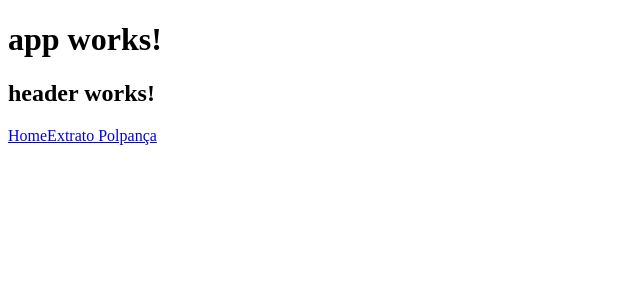
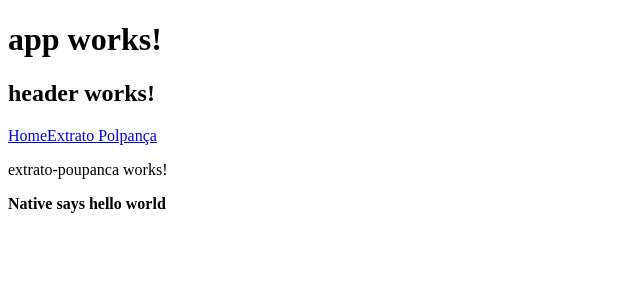
Before and after one commit to joaopavila/ng-modules, an Angular app: page /extrato-poupanca in a window 1280 px wide. Before the commit this address led to /. Shown: the top 300 px of the page, without its empty margins (0-640 px from the left). Built offline with nearby package versions, Linux system fonts and the light colour scheme.

Commit message:
fixing spelling

```diff
--- a/src/app/app.component.html
+++ b/src/app/app.component.html
@@ -1,6 +1,6 @@
 <app-header [title]="title"></app-header>
 <nav>
   <a routerLink="home" routerLinkActive="active">Home</a>
-  <a routerLink="extrato-polpanca" routerLinkActive="active">Extrato Polpança</a>
+  <a routerLink="extrato-poupanca" routerLinkActive="active">Extrato Polpança</a>
 </nav>
 <router-outlet></router-outlet>
--- a/src/app/app.routes.ts
+++ b/src/app/app.routes.ts
@@ -12,8 +12,8 @@ export const routes: Routes = [
     loadChildren: 'app/home/home.module#HomeModule',
   },
   {
-    path: 'extrato-polpanca',
-    loadChildren: 'app/extrato-polpanca/extrato-polpanca.module#ExtratoPolpancaModule',
+    path: 'extrato-poupanca',
+    loadChildren: 'app/extrato-poupanca/extrato-poupanca.module#ExtratoPoupancaModule',
   },
 ];
 
--- a/src/app/extrato-polpanca/extrato-polpanca.component.html
+++ /dev/null
@@ -1,5 +0,0 @@
-<p>
-  extrato-polpanca works!
-</p>
-
-<b>Native says hello {{hello}}</b>
--- /dev/null
+++ b/src/app/extrato-poupanca/extrato-poupanca.component.html
@@ -0,0 +1,5 @@
+<p>
+  extrato-poupanca works!
+</p>
+
+<b>Native says hello {{hello}}</b>
```
Also changed, not shown: src/app/extrato-polpanca/extrato-polpanca.module.ts (deleted, +0 -17 lines), src/app/extrato-polpanca/extrato-polpanca.routes.ts (deleted, +0 -19 lines), src/app/extrato-poupanca/extrato-poupanca.component.ts (renamed from src/app/extrato-polpanca/extrato-polpanca.component.ts, +4 -4 lines), src/app/extrato-poupanca/extrato-poupanca.module.ts (added, +17 -0 lines), src/app/extrato-poupanca/extrato-poupanca.routes.ts (added, +19 -0 lines), src/app/extrato-poupanca/extrato-poupanca.component.css (added), 1 other file (tests, documents, lock files or other folders).
